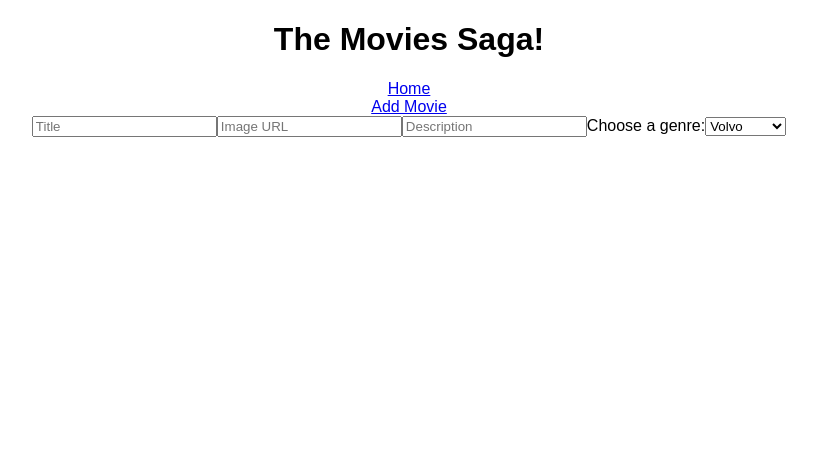
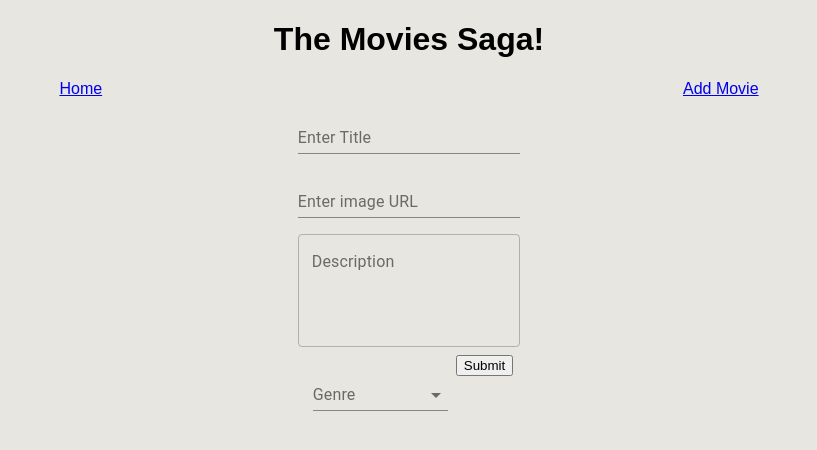
Before and after one commit to gabinwilliams/weekend-movie-sagas, a React (Create React App) app: page /#/addMovie in a window 1280 px wide. Shown: the top 450 px of the page, without its empty margins (231-1048 px from the left). Built offline with nearby package versions, Linux system fonts and the light colour scheme.

Commit message:
finished POST route on AddMovie page

```diff
--- a/src/components/AddMovie/AddMovie.jsx
+++ b/src/components/AddMovie/AddMovie.jsx
@@ -1,21 +1,135 @@
-import React from 'react'
+import {useState} from 'react';
+import { useDispatch, useSelector } from 'react-redux';
+import { makeStyles } from '@material-ui/core/styles';
+import TextField from '@material-ui/core/TextField';
+import InputLabel from '@material-ui/core/InputLabel';
+import FormControl from '@material-ui/core/FormControl';
+import Select from '@material-ui/core/Select';
 
 const AddMovie = () => {
+
+  const useStyles = makeStyles((theme) => ({
+    root: {
+      '& > *': {
+        margin: theme.spacing(1),
+        width: '25ch',
+      },
+    },
+    formControl: {
+      margin: theme.spacing(1),
+      minWidth: 120,
+    },
+    selectEmpty: {
+      marginTop: theme.spacing(2),
+    },
+  }));
+
+
+
+  const genres = [
+
+    { genre: 'Adventure', id: 1},
+     { genre: 'Animated', id: 2},
+     { genre: 'Biographical', id: 3},
+     { genre: 'Comedy', id: 4},
+     { genre: 'Disaster', id: 5},
+     { genre: 'Drama', id: 6},
+     { genre: 'Epic', id: 7},
+     { genre: 'Fantasy', id: 8},
+     { genre: 'Musical', id: 9},
+     { genre: 'Romantic', id: 10},
+     { genre: 'Science Fiction', id: 11},
+     { genre: 'Space-Opera', id: 12},
+     { genre: 'Superhero', id: 13}
+
+   ];
+
+  const classes = useStyles();
+  const dispatch = useDispatch();
+
+  const newMovieObj = useSelector((store) => store.newMovieObj);
+
+  const [selectedGenre, setSelectedGenre] = useState({});
+  const [selectedTitle, setSelectedTitle] = useState('');
+  const [selectedUrl, setSelectedUrl] = useState('');
+  const [selectedDescription, setSelectedDescription] = useState('');
+
+  const handleGetGenre = (event) => {
+    console.log(event.target.value);
+
+    for(let i =0; i < genres.length; i++){
+
+      if(event.target.value == genres[i].genre){
+        setSelectedGenre({id: genres[i].id, genre: event.target.value})
+      }
+    }
+  };
+
+  const handleGetTitle = (event) => {
+    setSelectedTitle(event.target.value);
+  }
+  const handleGetUrl = (event) => {
+    setSelectedUrl(event.target.value);
+  }
+
+  const handleGetDescription = (event) => {
+    setSelectedDescription(event.target.value);
+  }
+
+  const submitMovie = (event) => {
+    console.log('clicked');
+    dispatch({type: 'SEND_MOVIE', payload: {
+      genre_id: selectedGenre.id,
+      title: selectedTitle,
+      genre: selectedGenre.genre,
+      url: selectedUrl,
+      description: selectedDescription
+
+    }})
+  }
+
+
+
+
+
   return (
+
     <div>
-      <input placeholder="Title" type="text"/>
-      <input placeholder="Image URL" type="text"/>
-      <input placeholder="Description" type="text"/>
+      <form onChange={handleGetTitle} className={classes.root} noValidate autoComplete="off">
+        <TextField label="Enter Title" />
+      </form>
+      <form onChange={handleGetUrl} className={classes.root} noValidate autoComplete="off">
+        <TextField label="Enter image URL" />
+      </form>
+      <form onChange={handleGetDescription} className={classes.root} noValidate autoComplete="off">
+        <TextField
+          id="outlined-multiline-static"
+          label="Description"
+          multiline
+          rows={4}
+          variant="outlined"
+        />
+      </form>
+      <FormControl className={classes.formControl}>
+        <InputLabel htmlFor="age-native-simple">Genre</InputLabel>
+        <Select
+          native
+          onChange={handleGetGenre}
 
-      <label htmlFor="genre">Choose a genre:</label>
-      <select name="genre" id="genre">
-        <option value="volvo">Volvo</option>
-        <option value="saab">Saab</option>
-        <option value="mercedes">Mercedes</option>
-        <option value="audi">Audi</option>
-      </select>
+        >
+          <option aria-label="None" value="" />
+          {genres.map((genre) => {
+            return (
+              <option key={genre.id} value={genre.genre} >{genre.genre}</option>
+            )
+          })}
+
+
+        </Select>
+      </FormControl>
+      <button onClick={submitMovie} >Submit</button>
     </div>
   )
 }
 
-export default AddMovie
+export default AddMovie;
--- a/src/components/App/App.css
+++ b/src/components/App/App.css
@@ -1,5 +1,11 @@
 .App {
   text-align: center;
+}
+
+nav {
+  display: flex;
+  justify-content: space-around;
+
 }
 
 
--- a/src/components/App/App.js
+++ b/src/components/App/App.js
@@ -12,6 +12,8 @@ function App() {
   const dispatch = useDispatch();
   const clickedMovieGenre = useSelector(store => store.clickedMovieGenre);
 
+
+
   const reset = () => {
     dispatch({type: 'RESET', payload: clickedMovieGenre})
   }
@@ -21,12 +23,17 @@ function App() {
     <div className="App">
       <h1>The Movies Saga!</h1>
       <Router>
-        <Link onClick={reset} to='/'>
-          <nav>Home</nav>
-        </Link>
-        <Link to='/addMovie'>
-          <nav>Add Movie</nav>
-        </Link>
+
+          <nav>
+            <Link onClick={reset} to='/'>
+              Home
+            </Link>
+            <Link to='/addMovie'>
+               Add Movie
+            </Link>
+
+          </nav>
+
         <Route path="/" exact>
           <MovieList />
         </Route>
--- /dev/null
+++ b/src/components/Details/Details.css
@@ -0,0 +1,9 @@
+.cardContainer {
+  display: flex;
+  justify-content: center;
+  margin-top: 20px;
+}
+
+body {
+  background-color: #e7e6e1;
+}
--- a/src/components/Details/Details.jsx
+++ b/src/components/Details/Details.jsx
@@ -1,5 +1,6 @@
 import {useState} from 'react';
 import { useDispatch, useSelector } from 'react-redux';
+import './Details.css';
 import { makeStyles } from '@material-ui/core/styles';
 import Card from '@material-ui/core/Card';
 import CardActionArea from '@material-ui/core/CardActionArea';
@@ -11,18 +12,21 @@ import Typography from '@material-ui/core/Typography';
 
 const useStyles = makeStyles({
   root: {
-    maxWidth: 345,
+    paddingTop: 20,
+    maxWidth: 600,
   },
   media: {
+
     height: 400,
     objectFit: 'contain',
+
   },
   span: {
 
     margin: 5,
     color: 'white',
     padding: 5,
-    backgroundColor: 'gray',
+    backgroundColor: '#f2a154',
     borderRadius: 10,
   },
   details: {
@@ -31,6 +35,7 @@ const useStyles = makeStyles({
   },
   genres: {
     display: 'flex',
+    justifyContent: 'center',
     flexWrap: 'wrap',
   }
 
@@ -52,14 +57,20 @@ const Details = () => {
 
 
 
+
+
+
+
   console.log('default movie:', clickedMovie);
   console.log('does this log out at all??');
   console.log('genres movie object', genres);
   console.log('clicked movie genre obj', clickedMovieGenre);
 
 
+
     return (
-      <>
+
+      <div className="cardContainer">
 
         <Card className={classes.root}>
           <CardActionArea>
@@ -93,7 +104,7 @@ const Details = () => {
             </Button>
           </CardActions>
         </Card>
-      </>
+      </div>
     );
 
   }
--- a/src/components/MovieList/MovieList.jsx
+++ b/src/components/MovieList/MovieList.jsx
@@ -9,6 +9,7 @@ function MovieList() {
 
     const movies = useSelector(store => store.movies);
     const genres = useSelector(store => store.genres);
+    const clickedMovieGenre = useSelector(store => store.clickedMovieGenre);
 
 
 
@@ -25,6 +26,8 @@ function MovieList() {
     const clickedMovie = (event) => {
         event.preventDefault();
         console.log('clicked:', event.target.id);
+
+        dispatch({type: 'RESET', payload: clickedMovieGenre})
 
         movies.map(movie => {
             if(movie.id == event.target.id) {
--- a/src/index.js
+++ b/src/index.js
@@ -78,6 +78,30 @@ const clickedMovieGenre = (state = []
     return state;
 }
 
+
+
+const newMovieObj = (state = {}
+
+    , action) => {
+        if(action.type === 'SEND_MOVIE'){
+            state = [action.payload];
+
+            console.log('In newMovieObj to send:', action.payload);
+        axios.post('/api/movie', action.payload)
+        .then((response) => {
+
+        })
+        .catch((err) => {
+            console.log("Error in POST", err);
+        });
+        }
+
+        if(action.type === 'RESET_MOVIE'){
+            state = [];
+        }
+        return state;
+    }
+
 // Used to store the movie genres
 const genres = (state = [], action) => {
     switch (action.type) {
@@ -95,6 +119,7 @@ const storeInstance = createStore(
         genres,
         clickedMovie,
         clickedMovieGenre,
+        newMovieObj,
     }),
     // Add sagaMiddleware to our store
     applyMiddleware(sagaMiddleware, logger),
@@ -104,10 +129,10 @@ const storeInstance = createStore(
 sagaMiddleware.run(rootSaga);
 
 ReactDOM.render(
-    <React.StrictMode>
+    // <React.StrictMode>
         <Provider store={storeInstance}>
             <App />
         </Provider>
-    </React.StrictMode>,
-    document.getElementById('root')
+    // </React.StrictMode>,
+    ,document.getElementById('root')
 );
```
Also changed, not shown: 1 other file (tests, documents, lock files or other folders).
